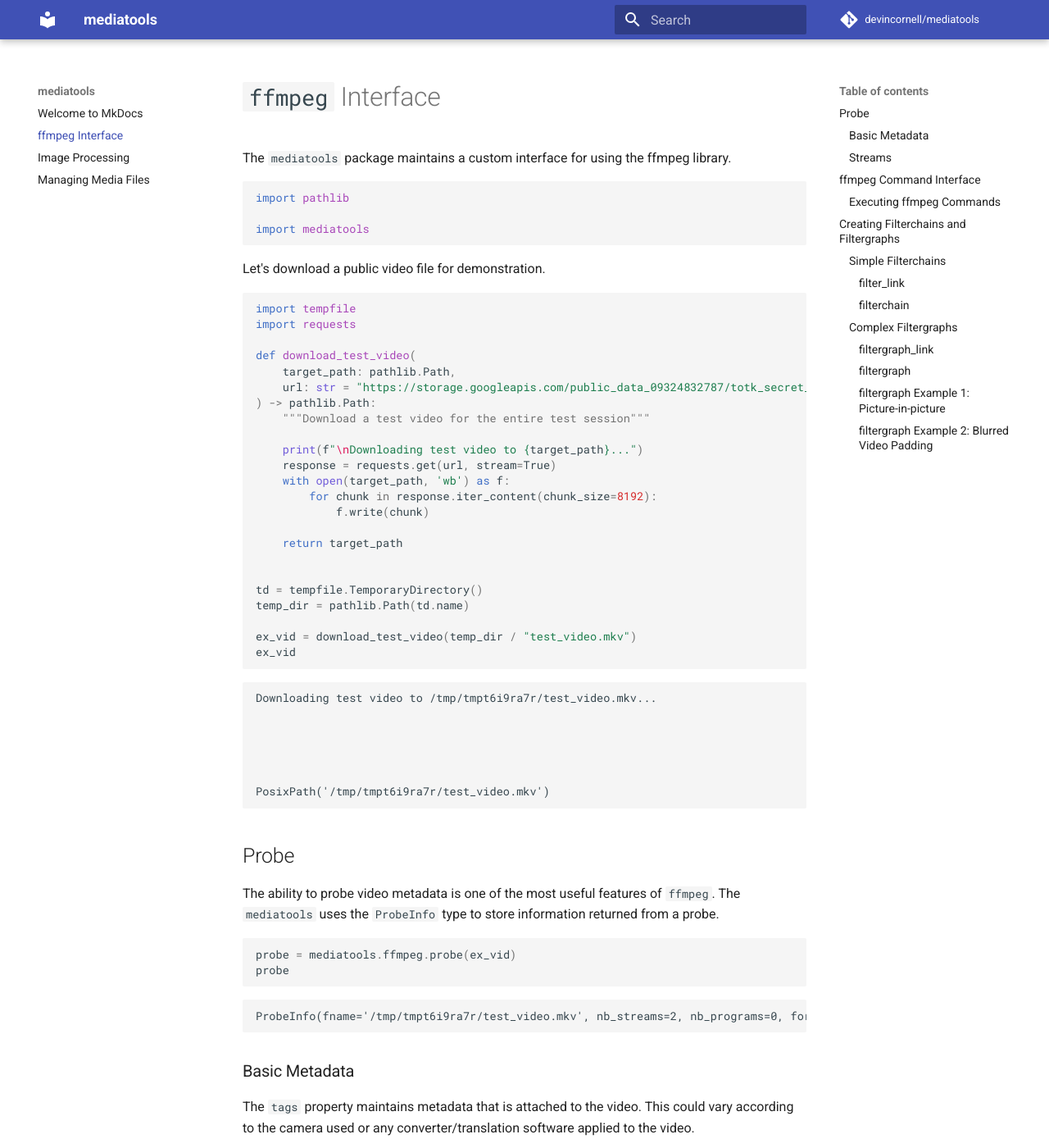
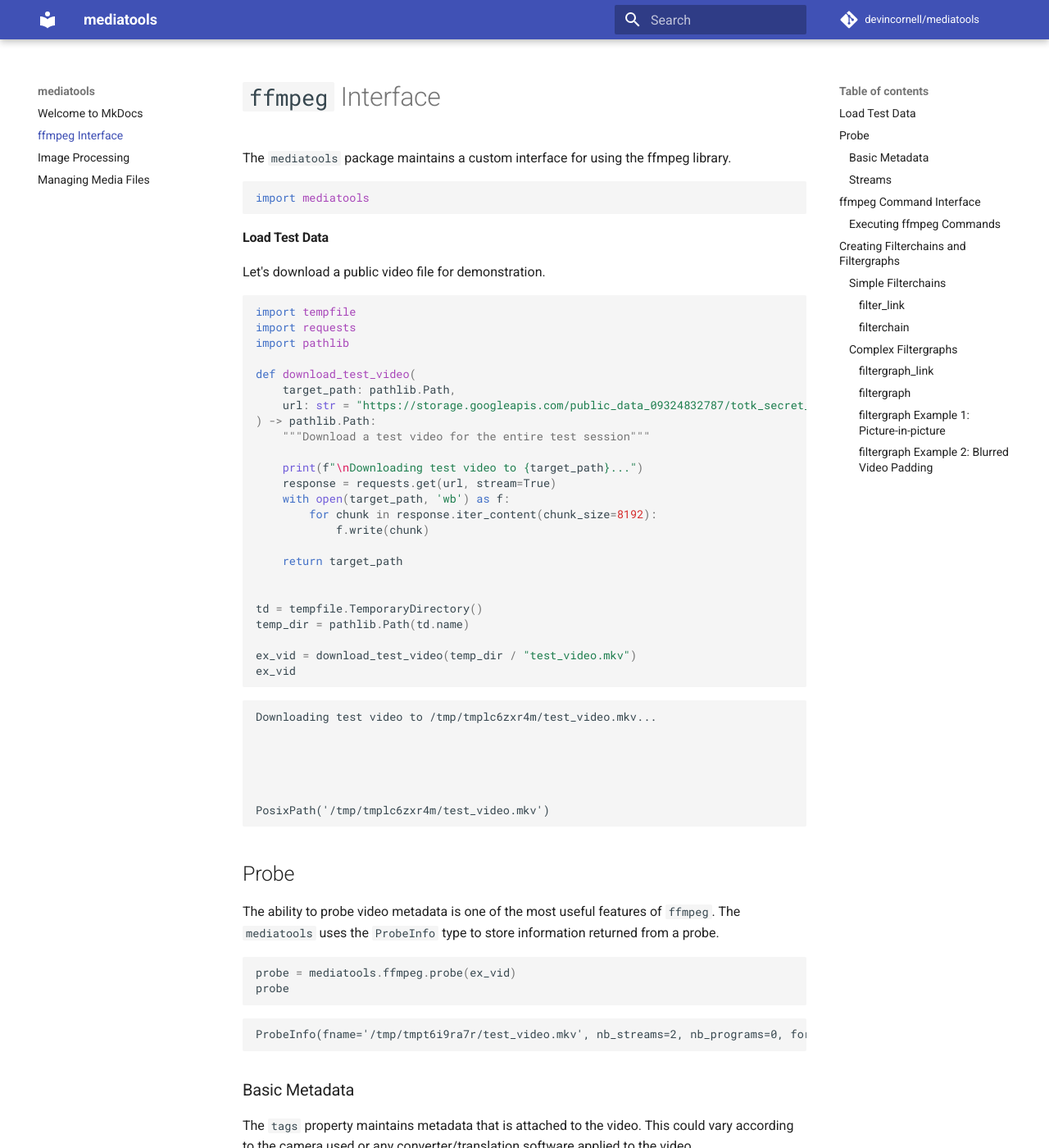
Before and after one commit to devincornell/media-tools, an MkDocs documentation site: the page built from docs/intro_to_ffmpeg_interface.md, in a window 1280 px wide and 1400 px high. Shown: the whole window at 82% size. Built offline with MkDocs 1.6.1 and Material for MkDocs 9.7.7, drawn with Linux system fonts in a browser that asks for light colours; comment, search, counter and statistics services are not loaded.

Commit message:
cleaned up intro to ffmpeg file

````diff
--- a/docs/intro_to_ffmpeg_interface.md
+++ b/docs/intro_to_ffmpeg_interface.md
@@ -4,17 +4,17 @@
 
 
 ```python
-import pathlib
-
 import mediatools
 ```
 
+#### Load Test Data
 Let's download a public video file for demonstration.
 
 
 ```python
 import tempfile
 import requests
+import pathlib
 
 def download_test_video(
     target_path: pathlib.Path,
@@ -39,13 +39,13 @@
 ```
 
 
-    Downloading test video to /tmp/tmpt6i9ra7r/test_video.mkv...
+    Downloading test video to /tmp/tmplc6zxr4m/test_video.mkv...
 
 
 
 
 
-    PosixPath('/tmp/tmpt6i9ra7r/test_video.mkv')
+    PosixPath('/tmp/tmplc6zxr4m/test_video.mkv')
 
 
 
````
Also changed, not shown: 1 other file.
